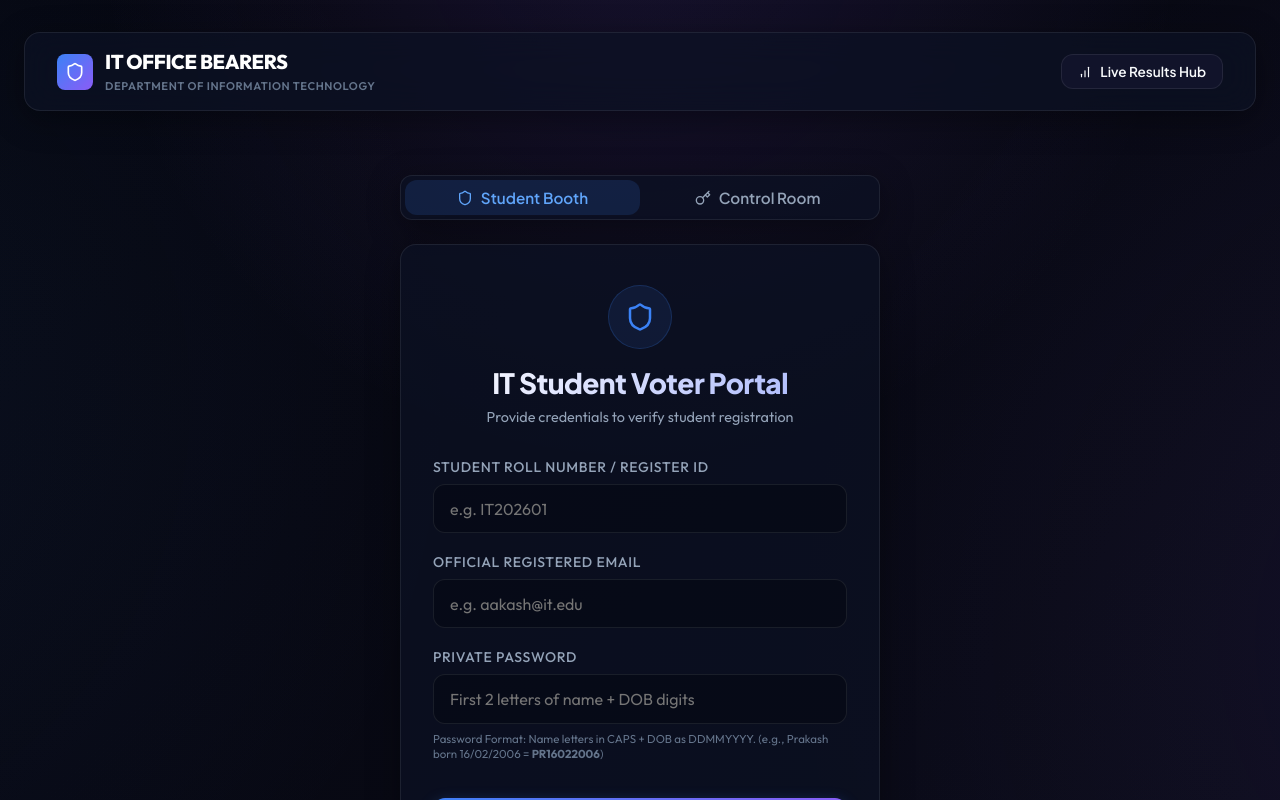
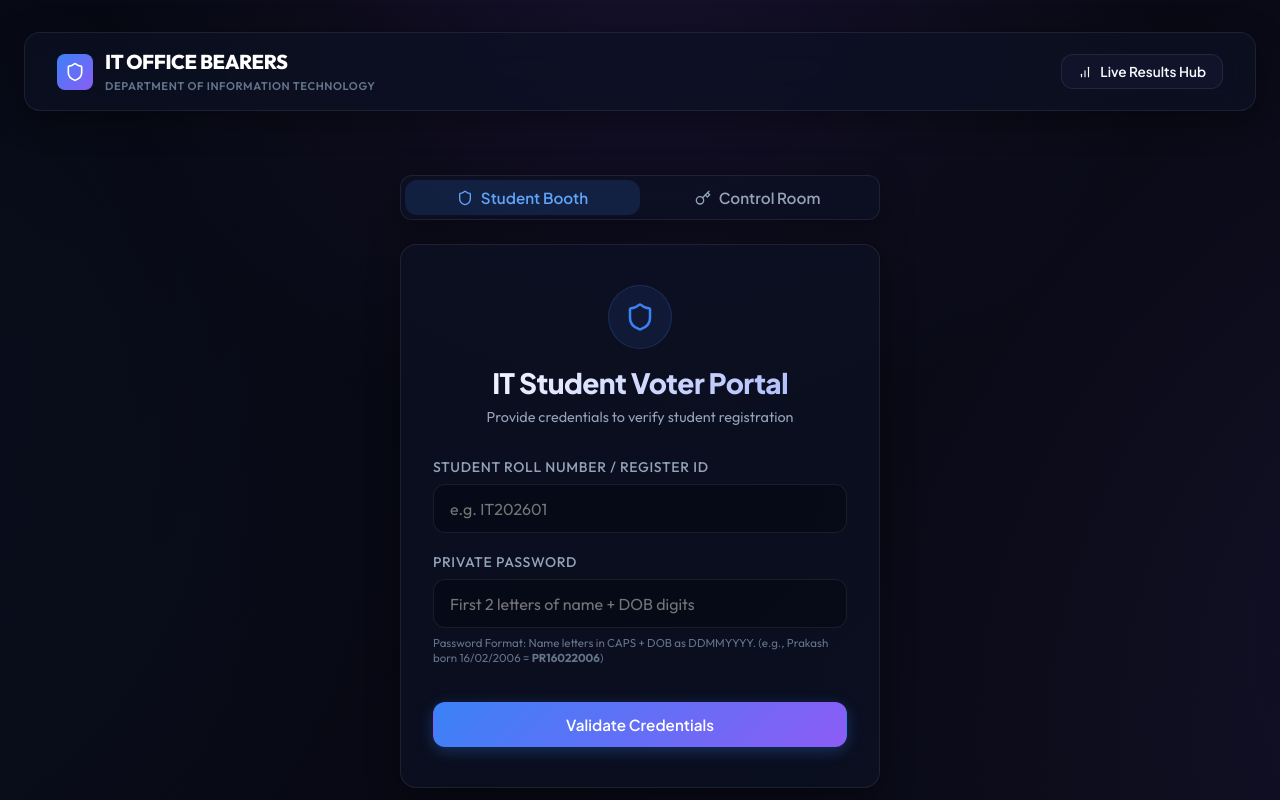
Before and after one commit to prakashk006/IT-voting-System, a React (Vite) app in the folder frontend/: page / in a window 1280 px wide. Shown: the top 800 px of the page. Built offline with nearby package versions, Linux system fonts and the light colour scheme; no server answers.

Commit message:
feat: simplify login form by removing email input and using automatic backend lookup

```diff
--- a/frontend/src/components/Login.jsx
+++ b/frontend/src/components/Login.jsx
@@ -6,7 +6,6 @@ export default function Login({ onVoterLogin, onAdminLogin }) {
 
   // Voter credentials fields
   const [studentId, setStudentId] = useState('');
-  const [email, setEmail] = useState('');
   const [password, setPassword] = useState('');
 
   // OTP phase states
@@ -39,7 +38,7 @@ export default function Login({ onVoterLogin, onAdminLogin }) {
       const response = await fetch('/api/auth/login-step1', {
         method: 'POST',
         headers: { 'Content-Type': 'application/json' },
-        body: JSON.stringify({ studentId, email, password })
+        body: JSON.stringify({ studentId, password })
       });
 
       const data = await response.json();
@@ -115,7 +114,6 @@ export default function Login({ onVoterLogin, onAdminLogin }) {
 
   const autoFillStudent = (student) => {
     setStudentId(student.id);
-    setEmail(student.email);
     setPassword(student.pass);
     setOtpSent(false);
     setDemoOtp('');
@@ -277,17 +275,6 @@ export default function Login({ onVoterLogin, onAdminLogin }) {
                   />
                 </div>
                 <div className="form-group">
-                  <label className="form-label">Official Registered Email</label>
-                  <input
-                    type="email"
-                    className="form-input"
-                    placeholder="e.g. aakash@it.edu"
-                    value={email}
-                    onChange={(e) => setEmail(e.target.value)}
-                    required
-                  />
-                </div>
-                <div className="form-group">
                   <label className="form-label">Private Password</label>
                   <input
                     type="password"
```
Also changed, not shown: 2 other files (tests, documents, lock files or other folders).
